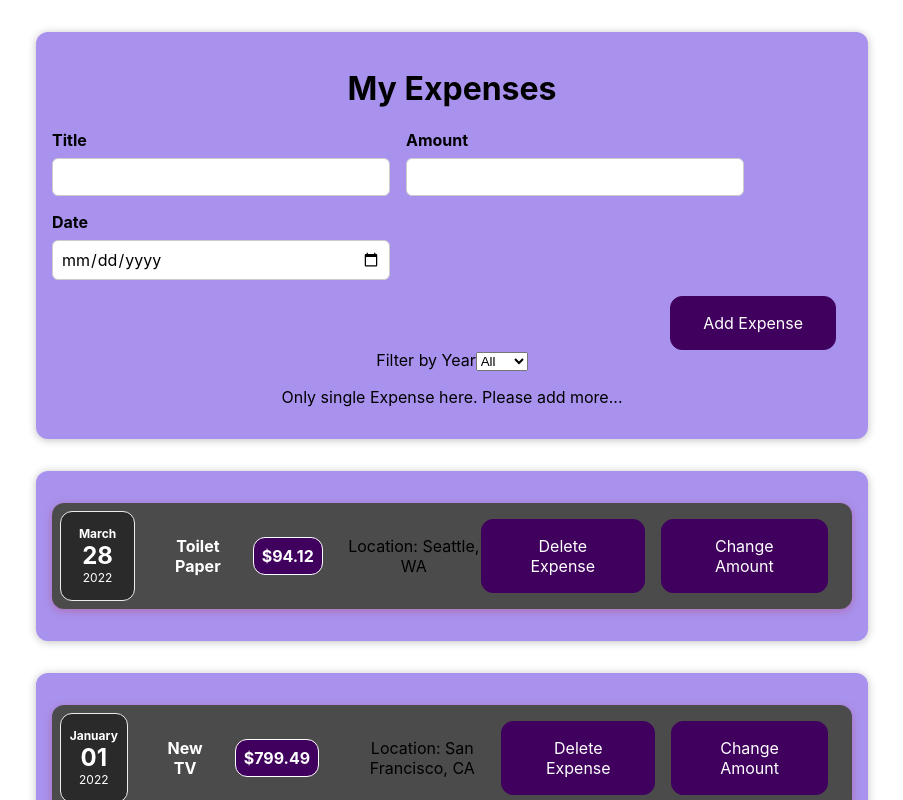
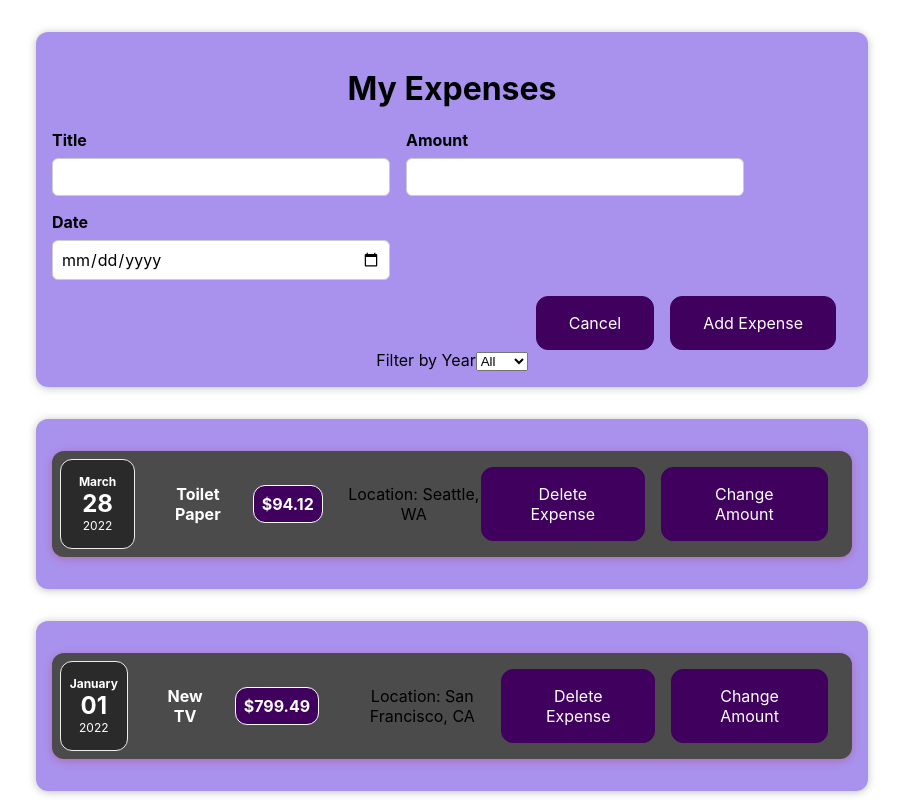
Before and after one commit to isaannaina/react-work, a React (Create React App) app: page / in a window 1280 px wide. Both pictures are taken after a click on the button "Add Expense". Shown: the top 800 px of the page, without its empty margins (188-1091 px from the left). Built offline with nearby package versions, Linux system fonts and the light colour scheme.

Commit message:
DIY - Challenges on Conditional Rendering

```diff
--- a/src/Expense/ExpenseForm.js
+++ b/src/Expense/ExpenseForm.js
@@ -2,10 +2,10 @@ import React, { useState } from 'react';
 import './ExpenseForm.css';
 
 function ExpenseForm(props) {
-
   const [enteredTitle, setEnteredTitle] = useState('');
   const [enteredAmount, setEnteredAmount] = useState('');
   const [enteredDate, setEnteredDate] = useState('');
+  const [formVisible, setFormVisible] = useState(false);
 
   const titleChangeHandler = (event) => {
     setEnteredTitle(event.target.value);
@@ -17,6 +17,17 @@ function ExpenseForm(props) {
 
   const dateChangeHandler = (event) => {
     setEnteredDate(event.target.value);
+  };
+
+  const showFormHandler = () => {
+    setFormVisible(true);
+  };
+
+  const cancelFormHandler = () => {
+    setFormVisible(false);
+    setEnteredTitle('');
+    setEnteredAmount('');
+    setEnteredDate('');
   };
 
   const submitHandler = (event) => {
@@ -32,7 +43,16 @@ function ExpenseForm(props) {
     setEnteredTitle('');
     setEnteredAmount('');
     setEnteredDate('');
+    setFormVisible(false);
   };
+
+  if (!formVisible) {
+    return (
+      <div className="new-expense__actions">
+        <button type='button' onClick={showFormHandler}>Add Expense</button>
+      </div>
+    );
+  }
 
   return (
     <form onSubmit={submitHandler}>
@@ -51,6 +71,7 @@ function ExpenseForm(props) {
         </div>
       </div>
       <div className="new-expense__actions">
+        <button type='button' onClick={cancelFormHandler}>Cancel</button>
         <button type='submit'>Add Expense</button>
       </div>
     </form>
```
